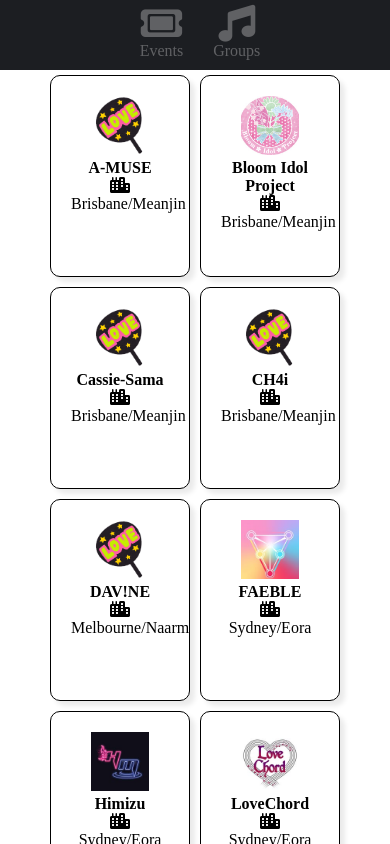
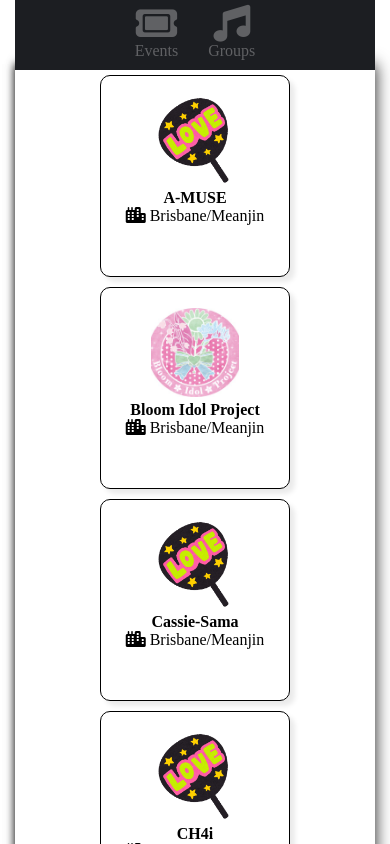
Before and after one commit to jesterngame/aus-idol-lookup, a React (Vite) app: page /aus-idol-lookup/group/1 in a window 390 px wide. Both pictures are taken after a click on the element "Groups". Shown: the top 844 px of the page. Built offline with nearby package versions, Linux system fonts and the light colour scheme.

Commit message:
Smaller screen for mobile again

```diff
--- a/src/index.css
+++ b/src/index.css
@@ -4,7 +4,7 @@ body {
 
 .site-container {
   text-align: center;
-  max-width: 400px;
+  max-width: 360px;
   /* padding: 10px; */
   box-shadow: 5px 0 15px -4px rgba(0, 0, 0, 0.8), -5px 0 8px -4px rgba(0, 0, 0, 0.8);
   margin: 0 auto;
@@ -28,7 +28,7 @@ body {
   color: #606164;
   position: fixed;
   z-index: 5;
-  width: 380px;
+  width: 340px;
   text-align: center;
   margin-top: -65px;
 }
@@ -68,7 +68,7 @@ body {
   padding: 20px;
   margin: 5px;
   text-align: center;
-  max-width: 150px;
+  max-width: 200px;
   height: 160px;
   display: inline-block;
 }
@@ -82,7 +82,7 @@ body {
 .group-list-container {
   text-align: center;
   display: grid;
-  grid-template-columns: repeat(auto-fill, 150px);
+  grid-template-columns: repeat(auto-fill, 200px);
   justify-content: center;
 }
 
@@ -196,7 +196,7 @@ body {
   object-fit: cover;
 }
 .event-header{
-  width: 380px;
+  width: 340px;
   height: 200px;
   overflow: hidden;
 }
```
